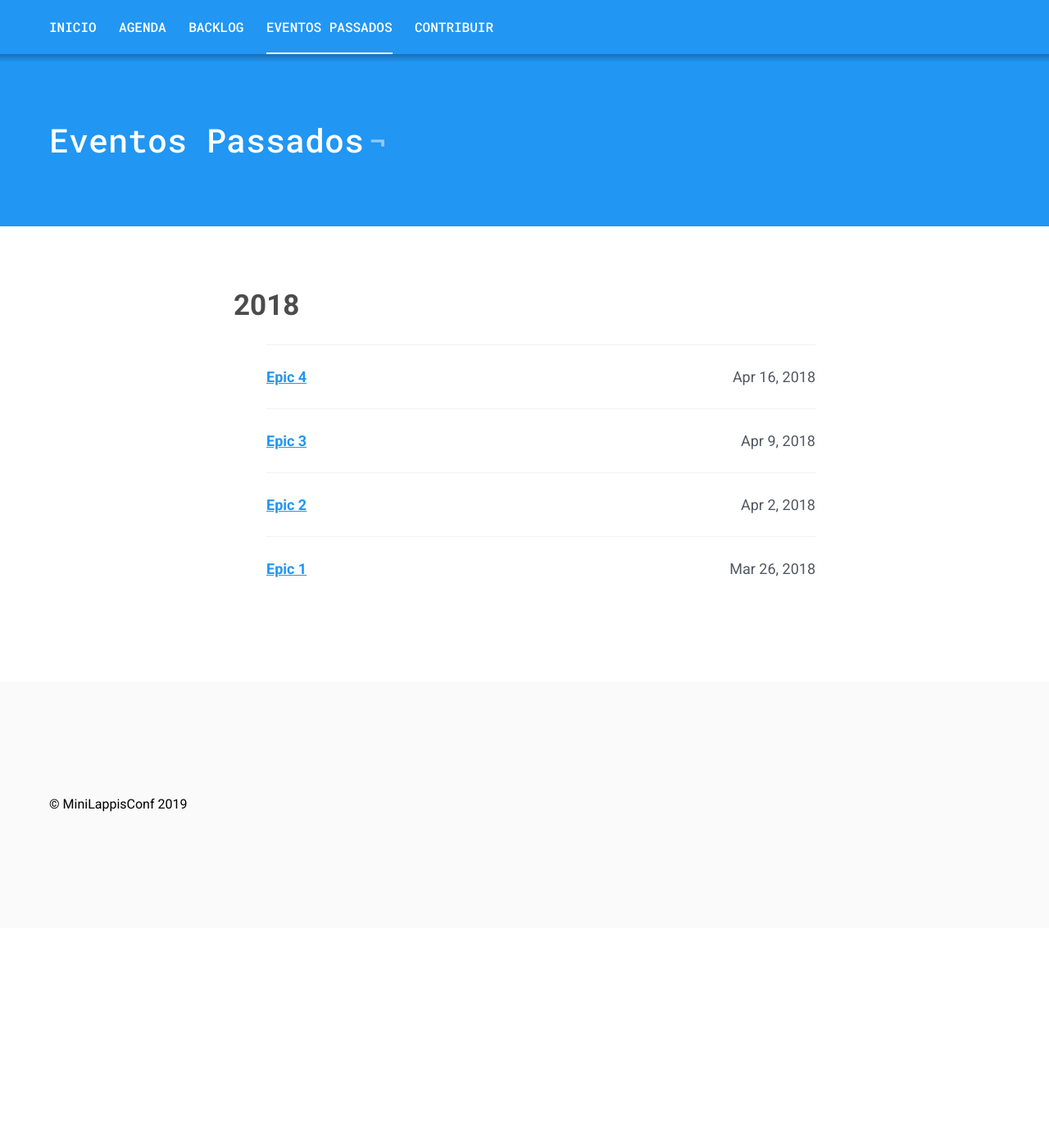
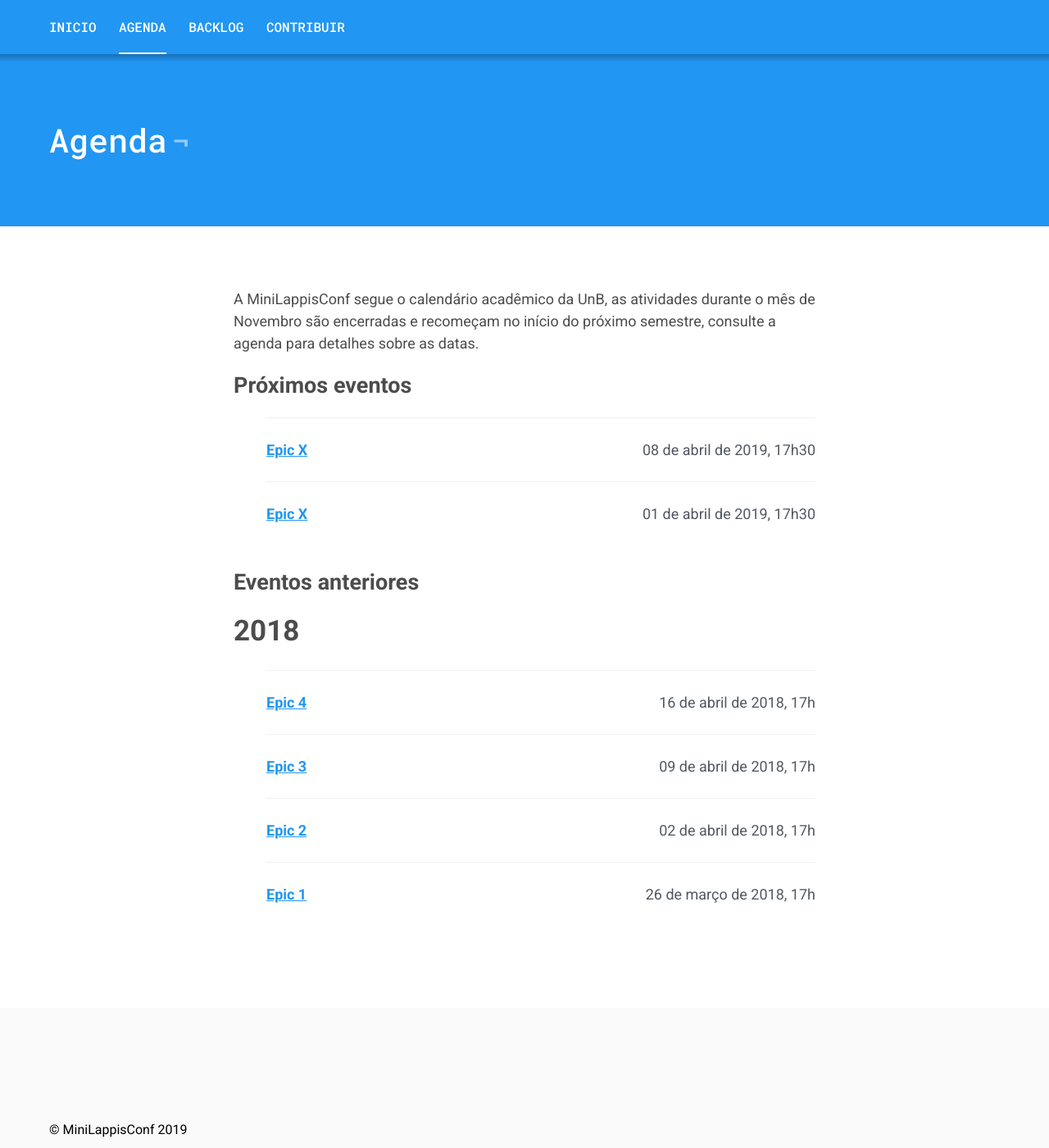
Before and after one commit to lappis-unb/MiniLappisConf, a Jekyll site: the page built from _pages/eventos-passados.html, in a window 1280 px wide and 1400 px high. Shown: the whole window at 82% size. Built offline with Jekyll 4.4.1, drawn with Linux system fonts in a browser that asks for light colours.

Commit message:
Ajust posts to be drafts
Signed-off-by: Arthur Diniz <arthurbdiniz@gmail.com>

```diff
--- a/_includes/navigation.html
+++ b/_includes/navigation.html
@@ -3,7 +3,6 @@
     <a class="c-navigation__item {% if page.url == '/' %}is-active{% endif %}" href="{{ "/" | prepend: site.baseurl }}">Inicio</a>
     <a class="c-navigation__item {% if page.url == '/agenda/' %}is-active{% endif %}" href="{{ "/agenda/" | prepend: site.baseurl }}">Agenda</a>
     <a class="c-navigation__item {% if page.url == '/backlog/' %}is-active{% endif %}" href="{{ "/backlog/" | prepend: site.baseurl }}">Backlog</a>
-    <a class="c-navigation__item {% if page.url == '/eventos-passados/' %}is-active{% endif %}" href="{{ "/eventos-passados/" | prepend: site.baseurl }}">Eventos Passados</a>
     <a class="c-navigation__item {% if page.url == '/contribuir/' %}is-active{% endif %}" href="{{ "/contribuir/" | prepend: site.baseurl }}">Contribuir</a>
   </div>
 </nav>
--- a/_pages/eventos-passados.html
+++ b/_pages/eventos-passados.html
@@ -1,22 +1,47 @@
 ---
 layout: page
-title: Eventos Passados
-permalink: /eventos-passados/
+title: Agenda
+permalink: /agenda/
 ---
+<p>A MiniLappisConf segue o calendário acadêmico da UnB, as atividades durante o mês de Novembro são encerradas e recomeçam no início do próximo semestre, consulte a agenda para detalhes sobre as datas.</p>
 
+<h1>Próximos eventos</h1>
+
+{% for post in site.posts  %}
+    {% capture this_year %}{{ post.date | date: "%Y" }}{% endcapture %}
+    {% capture next_year %}{{ post.previous.date | date: "%Y" }}{% endcapture %}
+    {% if post.tags contains 'draft' %}
+        {% if forloop.first %}
+            <ul class="c-archives__list">
+        {% endif %}
+        <li class="c-archives__item">
+            <h3><a href="{{ post.url | prepend: site.baseurl }}">{{ post.title }}</a></h3>
+            <p>{{ post.data }}</p>
+        </li>
+    {% endif %}
+    {% if forloop.last %}
+        </ul>
+    {% endif %}
+{% endfor %}
+
+<h1>Eventos anteriores</h1>
 
 {% for post in site.posts  %}
         {% capture this_year %}{{ post.date | date: "%Y" }}{% endcapture %}
         {% capture next_year %}{{ post.previous.date | date: "%Y" }}{% endcapture %}
 
         {% if forloop.first %}
+            {% unless post.tags contains 'draft' %}
                 <h2 class="c-archives__year" id="{{ this_year }}-ref">{{this_year}}</h2>
                 <ul class="c-archives__list">
+            {% endunless %}
         {% endif %}
+            {% unless post.tags contains 'draft' %}
                 <li class="c-archives__item">
                     <h3><a href="{{ post.url | prepend: site.baseurl }}">{{ post.title }}</a></h3>
-            <p>{{ post.date | date: "%b %-d, %Y" }}</p>
+                    <p>{{ post.data }}</p>
                 </li>
+            {% endunless %}
         {% if forloop.last %}
             </ul>
         {% else %}
--- a/_posts/2022-03-26-minilappisconf.markdown
+++ b/_posts/2018-03-26-minilappisconf.md
@@ -1,7 +1,8 @@
 ---
 layout: post
 title:  "Epic 1"
-date:   2018-03-26 17:00:00
+data: "26 de março de 2018, 17h"
+hora: ""
 categories: minilappisconf
 ---
 
--- a/_posts/2025-04-16-minilappisconf.markdown
+++ b/_posts/2018-04-16-minilappisconf.md
@@ -1,7 +1,8 @@
 ---
 layout: post
 title:  "Epic 4"
-date:   2018-04-16 17:00:00
+data: "16 de abril de 2018, 17h"
+horas: ""
 categories: minilappisconf
 ---
 
--- /dev/null
+++ b/_posts/2019-03-28-next-minilappisconf.md
@@ -0,0 +1,16 @@
+---
+layout: post
+title: Epic X
+data: "08 de abril de 2019, 17h30"
+hora: ""
+tags:
+- draft
+---
+
+
+### Segunda-feira, 08 de abril de 2019, 17h30
+
+| Palestrante     | Tema                                            | Tipo     |
+| --------------- | ----------------------------------------------- | -------- |
+| Joenio Costa    | Relatório MiniLappisConf 2018                   | Palestra |
+| Joenio Costa    | 50 anos de Engenharia de Software               | Palestra |
```
Also changed, not shown: _drafts/2019-03-29-test.md (deleted, +0 -6 lines), _pages/agenda.markdown (deleted, +0 -35 lines), _posts/2018-04-02-minilappisconf.md (renamed from _posts/2023-04-02-minilappisconf.markdown, +2 -1 lines), _posts/2018-04-09-minilappisconf.md (renamed from _posts/2024-04-09-minilappisconf.markdown, +2 -1 lines), _posts/2019-03-27-next-minilappisconf.md (added, +15 -0 lines). Lines whose indentation alone changed are shown as unchanged.
